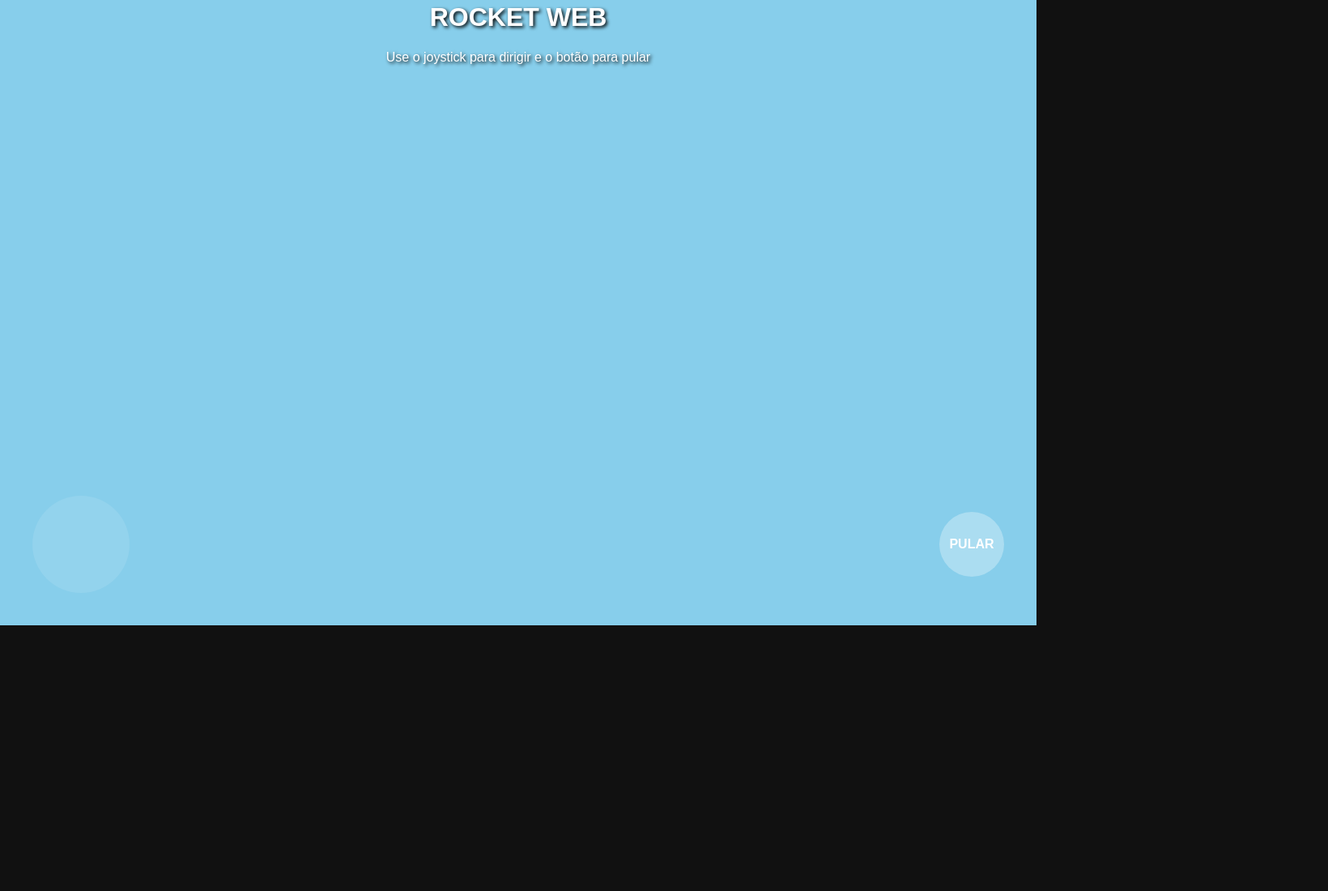
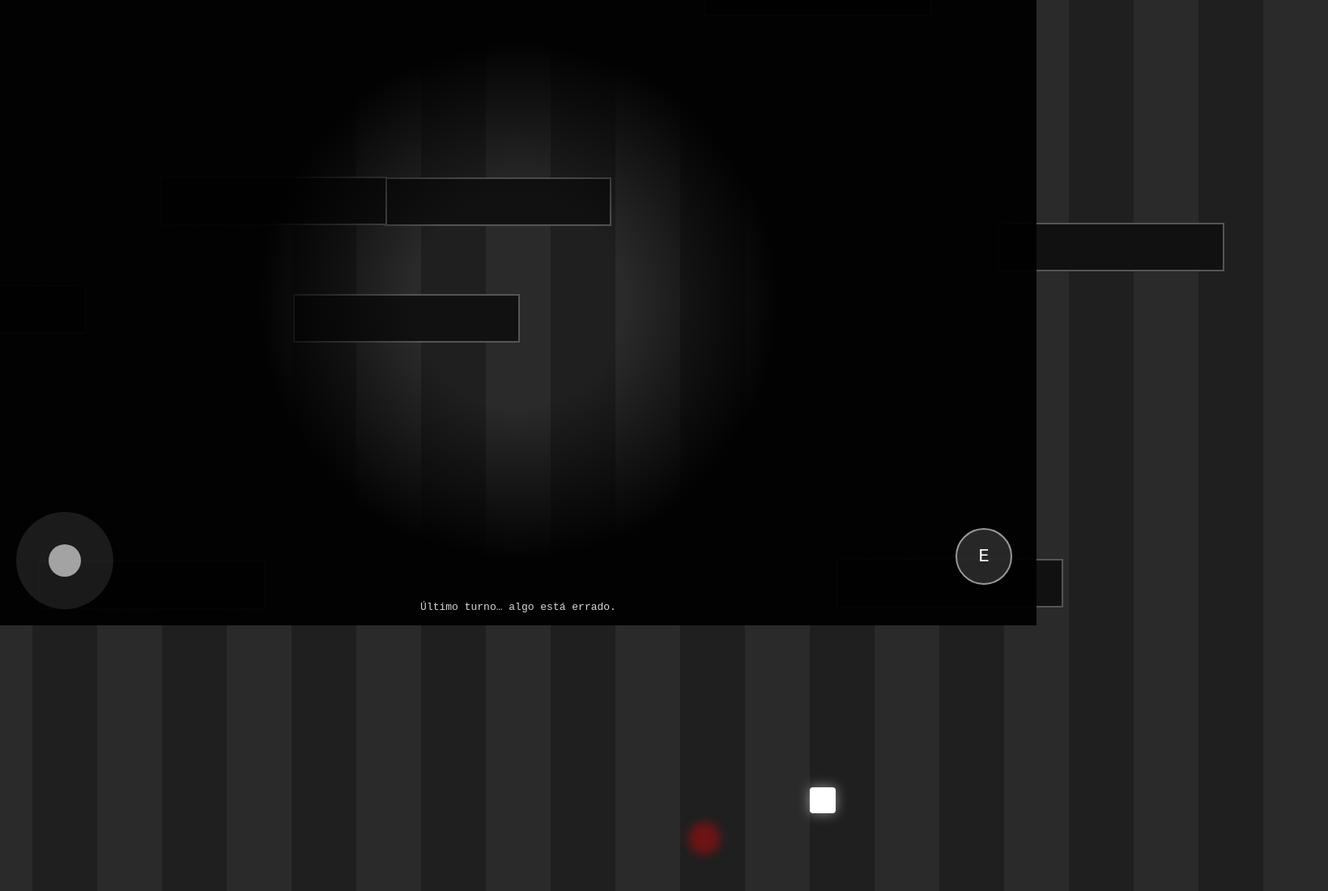
Before and after one commit to MrSparkles991/Rocket-League-Copy-HTML, a plain HTML site: page index.html in a window 1280 px wide. Shown: the part 28-1128 px from the top of the page at 81% size, 1640 px wide, since content can reach past the window. Before the commit the page ends 800 px from the top, so only its background shows below. Drawn offline with nearby package versions, Linux system fonts and the light colour scheme.

Commit message:
index.html

```diff
--- a/index.html
+++ b/index.html
@@ -1,198 +1,219 @@
 <!DOCTYPE html>
-<html lang="pt-br">
+<html lang="pt-BR">
 <head>
 <meta charset="UTF-8">
-    <meta name="viewport" content="width=device-width, initial-scale=1.0, maximum-scale=1.0, user-scalable=no">
-    <title>Rocket Web Mobile</title>
+<title>Último Turno</title>
+<meta name="viewport" content="width=device-width, initial-scale=1.0, user-scalable=no">
+
 <style>
-        body { margin: 0; overflow: hidden; background: #111; font-family: sans-serif; }
-        canvas { display: block; }
+* { margin:0; padding:0; box-sizing:border-box; font-family: monospace; }
+body { background:#000; overflow:hidden; color:#fff; }
 
-        /* Interface Mobile */
-        #ui {
-            position: absolute;
-            top: 10px;
-            width: 100%;
-            text-align: center;
-            color: white;
-            pointer-events: none;
-            text-shadow: 2px 2px 4px #000;
+/* ===== JOGO ===== */
+#game {
+    position: relative;
+    width: 100vw;
+    height: 100vh;
+    background:#000;
 }
 
-        #joystick-zone {
-            position: absolute;
-            bottom: 40px;
-            left: 40px;
-            width: 120px;
-            height: 120px;
-            background: rgba(255, 255, 255, 0.1);
-            border-radius: 50%;
-            touch-action: none;
+/* ===== MAPA ===== */
+#map {
+    position:absolute;
+    width:2000px;
+    height:2000px;
+    background:
+        repeating-linear-gradient(90deg,#2a2a2a 0,#2a2a2a 80px,#1f1f1f 80px,#1f1f1f 160px),
+        repeating-linear-gradient(0deg,#333 0,#333 80px,#262626 80px,#262626 160px);
 }
 
-        #jump-btn {
-            position: absolute;
-            bottom: 60px;
-            right: 40px;
-            width: 80px;
-            height: 80px;
-            background: rgba(255, 255, 255, 0.3);
-            border-radius: 50%;
-            display: flex;
-            align-items: center;
-            justify-content: center;
-            color: white;
-            font-weight: bold;
-            user-select: none;
+/* ===== PRATELEIRAS ===== */
+.shelf {
+    position:absolute;
+    width:280px;
+    height:60px;
+    background:#111;
+    border:2px solid #555;
+}
+
+/* ===== PLAYER ===== */
+#player {
+    position:absolute;
+    width:32px;
+    height:32px;
+    background:#fff;
+    border-radius:4px;
+    box-shadow:0 0 15px rgba(255,255,255,0.5);
+}
+
+/* ===== ENTIDADE ===== */
+#entity {
+    position:absolute;
+    width:40px;
+    height:40px;
+    background:rgba(255,0,0,0.35);
+    border-radius:50%;
+    filter:blur(6px);
+    display:none;
+}
+
+/* ===== ESCURIDÃO ===== */
+#darkness {
+    position:absolute;
+    inset:0;
+    pointer-events:none;
+    background:radial-gradient(circle at center, transparent 130px, rgba(0,0,0,0.95) 320px);
+}
+
+/* ===== TEXTO ===== */
+#message {
+    position:fixed;
+    bottom:15px;
+    width:100%;
+    text-align:center;
+    opacity:0.85;
+}
+
+/* ===== JOYSTICK ===== */
+#joystick {
+    position:fixed;
+    left:20px;
+    bottom:20px;
+    width:120px;
+    height:120px;
+    border-radius:50%;
+    background:rgba(255,255,255,0.1);
+    touch-action:none;
+}
+
+#stick {
+    position:absolute;
+    left:40px;
+    top:40px;
+    width:40px;
+    height:40px;
+    border-radius:50%;
+    background:rgba(255,255,255,0.6);
+}
+
+/* ===== BOTÃO E ===== */
+#btnE {
+    position:fixed;
+    right:30px;
+    bottom:50px;
+    width:70px;
+    height:70px;
+    border-radius:50%;
+    background:rgba(255,255,255,0.15);
+    border:2px solid #999;
+    color:#fff;
+    font-size:22px;
 }
 </style>
 </head>
+
 <body>
 
-    <div id="ui">
-        <h1>ROCKET WEB</h1>
-        <p>Use o joystick para dirigir e o botão para pular</p>
+<div id="game">
+    <div id="map"></div>
+    <div id="player"></div>
+    <div id="entity"></div>
+    <div id="darkness"></div>
 </div>
 
-    <div id="joystick-zone"></div>
-    <div id="jump-btn">PULAR</div>
+<div id="message">Último turno… algo está errado.</div>
 
-    <script type="module">
-        import * as THREE from 'https://cdn.skypack.dev/three@0.132.2';
-        import * as CANNON from 'https://cdn.skypack.dev/cannon-es';
+<div id="joystick"><div id="stick"></div></div>
+<button id="btnE">E</button>
 
-        // --- CONFIGURAÇÃO INICIAL ---
-        const scene = new THREE.Scene();
-        scene.background = new THREE.Color(0x87ceeb); // Céu azul
+<script>
+/* ===== ELEMENTOS ===== */
+const player = document.getElementById("player");
+const map = document.getElementById("map");
+const entity = document.getElementById("entity");
+const message = document.getElementById("message");
 
-        const camera = new THREE.PerspectiveCamera(75, window.innerWidth / window.innerHeight, 0.1, 1000);
-        const renderer = new THREE.WebGLRenderer({ antialias: true });
-        renderer.setSize(window.innerWidth, window.innerHeight);
-        renderer.shadowMap.enabled = true;
-        document.body.appendChild(renderer.domElement);
+/* ===== PLAYER ===== */
+let px = 1000, py = 1000;
+let sanity = 100;
 
-        const world = new CANNON.World();
-        world.gravity.set(0, -9.82, 0);
+/* ===== PRATELEIRAS ===== */
+for(let i=0;i<12;i++){
+    let s=document.createElement("div");
+    s.className="shelf";
+    s.style.left=Math.random()*1700+"px";
+    s.style.top=Math.random()*1700+"px";
+    map.appendChild(s);
+}
 
-        // --- LUZES ---
-        const light = new THREE.DirectionalLight(0xffffff, 1);
-        light.position.set(10, 20, 10);
-        light.castShadow = true;
-        scene.add(light);
-        scene.add(new THREE.AmbientLight(0x404040));
+/* ===== TECLADO ===== */
+const keys = {};
+addEventListener("keydown",e=>keys[e.key.toLowerCase()]=true);
+addEventListener("keyup",e=>keys[e.key.toLowerCase()]=false);
 
-        // --- MATERIAIS ---
-        const groundMat = new THREE.MeshStandardMaterial({ color: 0x228b22 });
-        const ballMat = new THREE.MeshStandardMaterial({ color: 0xffffff });
-        const carMat = new THREE.MeshStandardMaterial({ color: 0xff0000 });
+/* ===== JOYSTICK ===== */
+const joystick = document.getElementById("joystick");
+const stick = document.getElementById("stick");
+let joyX=0, joyY=0, dragging=false;
 
-        // --- CHÃO (CAMPO) ---
-        const groundSize = { x: 60, z: 100 };
-        const groundGeo = new THREE.PlaneGeometry(groundSize.x, groundSize.z);
-        const groundMesh = new THREE.Mesh(groundGeo, groundMat);
-        groundMesh.rotation.x = -Math.PI / 2;
-        groundMesh.receiveShadow = true;
-        scene.add(groundMesh);
-
-        const groundBody = new CANNON.Body({ mass: 0, shape: new CANNON.Plane() });
-        groundBody.quaternion.setFromEuler(-Math.PI / 2, 0, 0);
-        world.addBody(groundBody);
-
-        // --- BOLA ---
-        const ballRadius = 1.5;
-        const ballGeo = new THREE.SphereGeometry(ballRadius, 32, 32);
-        const ballMesh = new THREE.Mesh(ballGeo, ballMat);
-        ballMesh.castShadow = true;
-        scene.add(ballMesh);
-
-        const ballBody = new CANNON.Body({
-            mass: 0.8,
-            shape: new CANNON.Sphere(ballRadius),
-            material: new CANNON.Material({ restitution: 0.9 }) // Pula bastante
+joystick.addEventListener("touchstart",e=>dragging=true);
+joystick.addEventListener("touchend",()=>{
+    dragging=false; joyX=joyY=0;
+    stick.style.left="40px"; stick.style.top="40px";
 });
-        ballBody.position.set(0, 5, 0);
-        world.addBody(ballBody);
-
-        // --- CARRO ---
-        const carGeo = new THREE.BoxGeometry(2, 1, 4);
-        const carMesh = new THREE.Mesh(carGeo, carMat);
-        carMesh.castShadow = true;
-        scene.add(carMesh);
-
-        const carBody = new CANNON.Body({ mass: 5, shape: new CANNON.Box(new CANNON.Vec3(1, 0.5, 2)) });
-        carBody.position.set(0, 2, 20);
-        world.addBody(carBody);
-
-        // --- CONTROLES ---
-        let inputX = 0;
-        let inputZ = 0;
-        const moveSpeed = 40;
-
-        // Joystick Simples
-        const joyZone = document.getElementById('joystick-zone');
-        joyZone.addEventListener('touchmove', (e) => {
-            const touch = e.touches[0];
-            const rect = joyZone.getBoundingClientRect();
-            const centerX = rect.left + rect.width / 2;
-            const centerY = rect.top + rect.height / 2;
-            inputX = (touch.clientX - centerX) / 50;
-            inputZ = (touch.clientY - centerY) / 50;
-        });
-        joyZone.addEventListener('touchend', () => { inputX = 0; inputZ = 0; });
-
-        // Pulo
-        document.getElementById('jump-btn').addEventListener('touchstart', () => {
-            if (Math.abs(carBody.velocity.y) < 0.1) {
-                carBody.applyImpulse(new CANNON.Vec3(0, 25, 0));
-            }
+joystick.addEventListener("touchmove",e=>{
+    if(!dragging) return;
+    let r=joystick.getBoundingClientRect();
+    let x=e.touches[0].clientX-r.left-60;
+    let y=e.touches[0].clientY-r.top-60;
+    let d=Math.hypot(x,y);
+    if(d>40){ x*=40/d; y*=40/d; }
+    joyX=x/40; joyY=y/40;
+    stick.style.left=x+60-20+"px";
+    stick.style.top=y+60-20+"px";
 });
 
-        // Suporte a Teclado (PC)
-        window.addEventListener('keydown', (e) => {
-            if (e.key === 'ArrowUp' || e.key === 'w') inputZ = -1;
-            if (e.key === 'ArrowDown' || e.key === 's') inputZ = 1;
-            if (e.key === 'ArrowLeft' || e.key === 'a') inputX = -1;
-            if (e.key === 'ArrowRight' || e.key === 'd') inputX = 1;
-            if (e.key === ' ') carBody.applyImpulse(new CANNON.Vec3(0, 25, 0));
-        });
-        window.addEventListener('keyup', () => { inputX = 0; inputZ = 0; });
+/* ===== INTERAÇÃO ===== */
+document.getElementById("btnE").onclick=()=>interact();
+addEventListener("keydown",e=>{ if(e.key.toLowerCase()=="e") interact(); });
 
-        // --- LOOP DE ANIMAÇÃO ---
-        function animate() {
-            requestAnimationFrame(animate);
-
-            // Física
-            world.fixedStep();
-
-            // Movimento do Carro
-            const force = new CANNON.Vec3(-inputX * moveSpeed, 0, -inputZ * moveSpeed);
-            carBody.applyForce(force, carBody.position);
-
-            // Rotacionar carro para direção do movimento
-            if (Math.abs(inputX) > 0.1 || Math.abs(inputZ) > 0.1) {
-                carBody.quaternion.setFromEuler(0, Math.atan2(-inputX, -inputZ), 0);
+function interact(){
+    sanity-=5;
+    message.innerText="Você sente que está sendo observado…";
 }
 
-            // Sincronizar Gráficos com Física
-            carMesh.position.copy(carBody.position);
-            carMesh.quaternion.copy(carBody.quaternion);
-            ballMesh.position.copy(ballBody.position);
-            ballMesh.quaternion.copy(ballBody.quaternion);
+/* ===== LOOP ===== */
+function update(){
+    let speed=2.5;
+    if(keys["w"]) py-=speed;
+    if(keys["s"]) py+=speed;
+    if(keys["a"]) px-=speed;
+    if(keys["d"]) px+=speed;
 
-            // Câmera segue o carro
-            camera.position.set(carBody.position.x, carBody.position.y + 8, carBody.position.z + 15);
-            camera.lookAt(carBody.position);
+    px+=joyX*speed*1.5;
+    py+=joyY*speed*1.5;
 
-            renderer.render(scene, camera);
+    player.style.left=px+"px";
+    player.style.top=py+"px";
+    map.style.transform=`translate(${-px+innerWidth/2}px,${-py+innerHeight/2}px)`;
+
+    /* ENTIDADE */
+    if(Math.random()<0.003){
+        entity.style.display="block";
+        entity.style.left=px+(Math.random()*400-200)+"px";
+        entity.style.top=py+(Math.random()*400-200)+"px";
+        sanity-=10;
+        setTimeout(()=>entity.style.display="none",500);
     }
 
-        window.addEventListener('resize', () => {
-            camera.aspect = window.innerWidth / window.innerHeight;
-            camera.updateProjectionMatrix();
-            renderer.setSize(window.innerWidth, window.innerHeight);
-        });
+    if(sanity<=0){
+        message.innerText="Você nunca saiu do supermercado.";
+    }
 
-        animate();
+    requestAnimationFrame(update);
+}
+update();
 </script>
+
 </body>
 </html>
```
Lines whose indentation alone changed are shown as unchanged.
